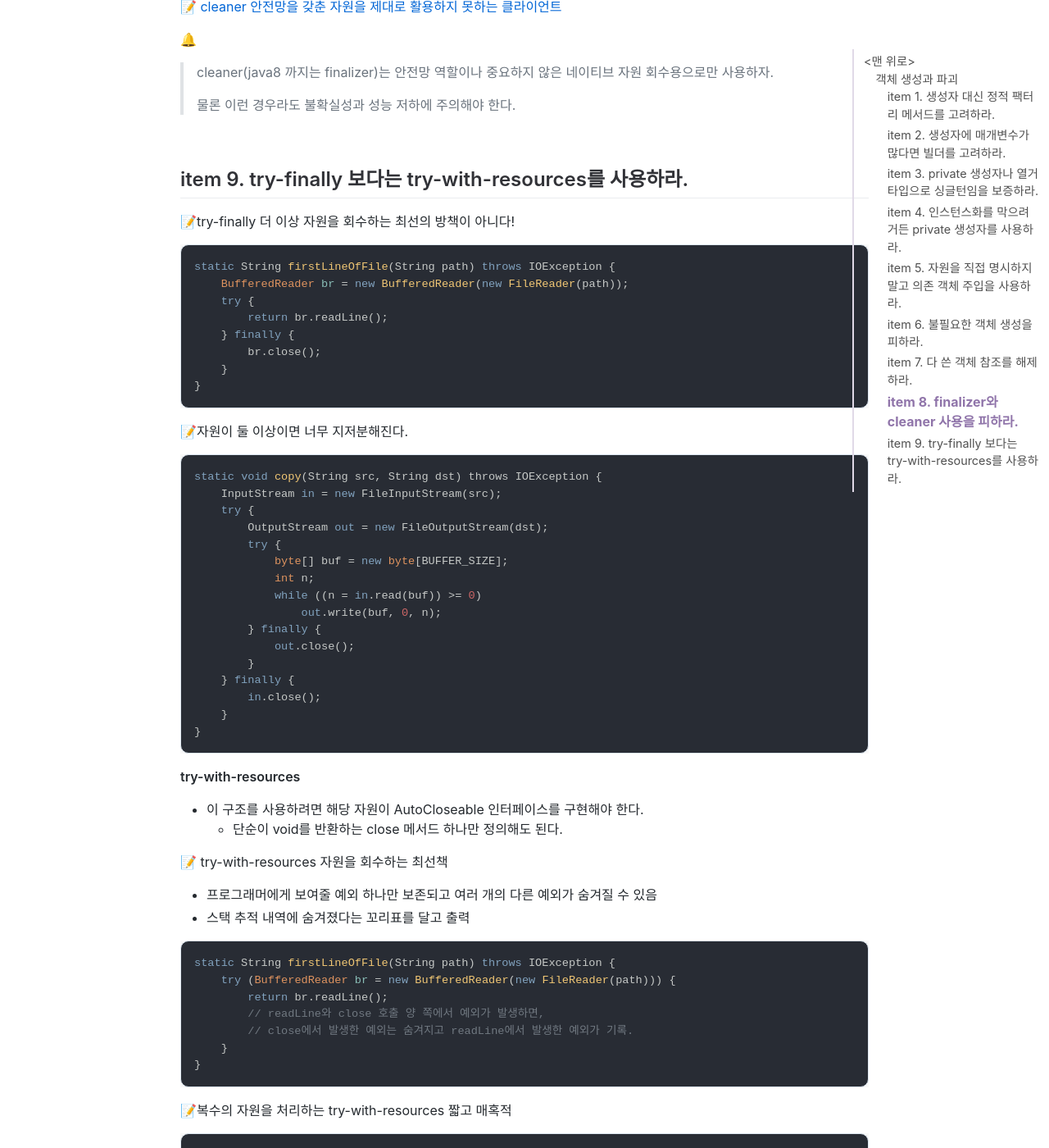
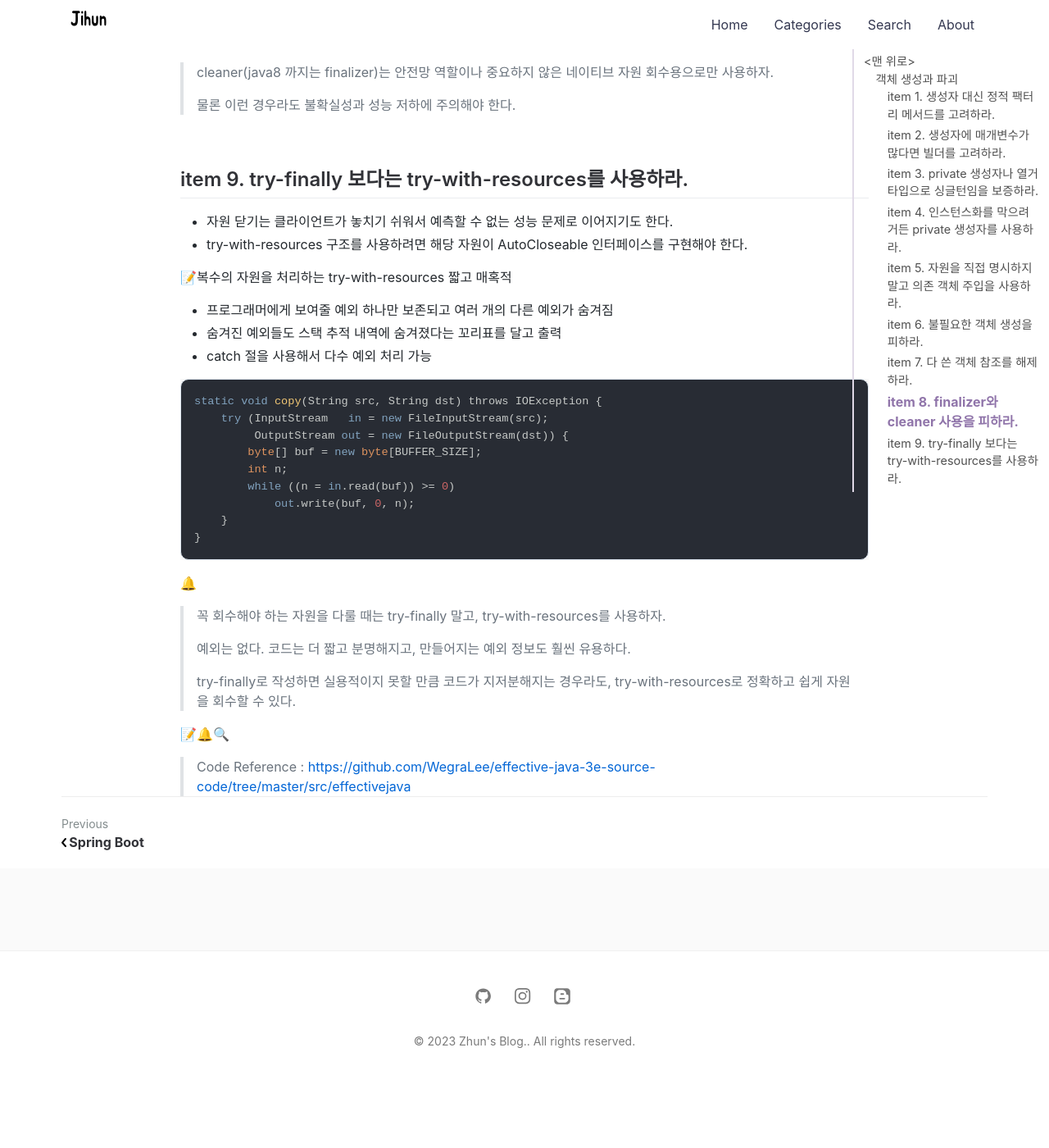
Before and after one commit to jihunparkme/jihunparkme.github.io, a Jekyll site: the page built from _posts/2023-04-07-Effective-Java-객체-생성과-파괴.md, in a window 1280 px wide and 1400 px high, scrolled down 7963 px. Shown: the whole window at 82% size. Built offline with Jekyll 4.4.1, drawn with Linux system fonts in a browser that asks for light colours; nearby versions of some CDN libraries; comment, search, counter and statistics services are not loaded; after the commit the page ends 9288 px from its top, so only the background shows below that; some of the changed text lies outside the part shown.

Commit message:
item 9. try-finally 보다는 try-with-resources를 사용하라.

````diff
--- a/_posts/2023-04-07-Effective-Java-객체-생성과-파괴.md
+++ b/_posts/2023-04-07-Effective-Java-객체-생성과-파괴.md
@@ -340,60 +340,13 @@ cleaner와 finalizer의 사용
 
 ## item 9. try-finally 보다는 try-with-resources를 사용하라.
 
-📝try-finally 더 이상 자원을 회수하는 최선의 방책이 아니다!
-
-```java
-static String firstLineOfFile(String path) throws IOException {
-    BufferedReader br = new BufferedReader(new FileReader(path));
-    try {
-        return br.readLine();
-    } finally {
-        br.close();
-    }
-}
-```
-
-📝자원이 둘 이상이면 너무 지저분해진다.
-
-```java
-static void copy(String src, String dst) throws IOException {
-    InputStream in = new FileInputStream(src);
-    try {
-        OutputStream out = new FileOutputStream(dst);
-        try {
-            byte[] buf = new byte[BUFFER_SIZE];
-            int n;
-            while ((n = in.read(buf)) >= 0)
-                out.write(buf, 0, n);
-        } finally {
-            out.close();
-        }
-    } finally {
-        in.close();
-    }
-}
-```
-
-**try-with-resources**
-
-- 이 구조를 사용하려면 해당 자원이 AutoCloseable 인터페이스를 구현해야 한다.
-  - 단순이 void를 반환하는 close 메서드 하나만 정의해도 된다.
-
-📝 try-with-resources 자원을 회수하는 최선책
-- 프로그래머에게 보여줄 예외 하나만 보존되고 여러 개의 다른 예외가 숨겨질 수 있음
-- 스택 추적 내역에 숨겨졌다는 꼬리표를 달고 출력
-
-```java
-static String firstLineOfFile(String path) throws IOException {
-    try (BufferedReader br = new BufferedReader(new FileReader(path))) {
-        return br.readLine();
-        // readLine와 close 호출 양 쪽에서 예외가 발생하면,
-        // close에서 발생한 예외는 숨겨지고 readLine에서 발생한 예외가 기록.
-    }
-}
-```
+- 자원 닫기는 클라이언트가 놓치기 쉬워서 예측할 수 없는 성능 문제로 이어지기도 한다.
+- try-with-resources 구조를 사용하려면 해당 자원이 AutoCloseable 인터페이스를 구현해야 한다.
 
 📝복수의 자원을 처리하는  try-with-resources 짧고 매혹적
+- 프로그래머에게 보여줄 예외 하나만 보존되고 여러 개의 다른 예외가 숨겨짐
+- 숨겨진 예외들도 스택 추적 내역에 숨겨졌다는 꼬리표를 달고 출력
+- catch 절을 사용해서 다수 예외 처리 가능
 
 ```java
 static void copy(String src, String dst) throws IOException {
@@ -407,23 +360,10 @@ static void copy(String src, String dst) throws IOException {
 }
 ```
 
-📝try-with-resources 를 catch 절과 함께 쓰는 모습
-
-```java
-static String firstLineOfFile(String path, String defaultVal) {
-    try (BufferedReader br = new BufferedReader(
-        new FileReader(path))) {
-        return br.readLine();
-    } catch (IOException e) {
-        // 예외를 던지는 대신 기본값을 반환
-        return defaultVal;
-    }
-}
-```
-
 🔔
 
 > 꼭 회수해야 하는 자원을 다룰 때는 try-finally 말고, try-with-resources를 사용하자.
+>
 > 예외는 없다. 코드는 더 짧고 분명해지고, 만들어지는 예외 정보도 훨씬 유용하다.
 >
 > try-finally로 작성하면 실용적이지 못할 만큼 코드가 지저분해지는 경우라도,
````
